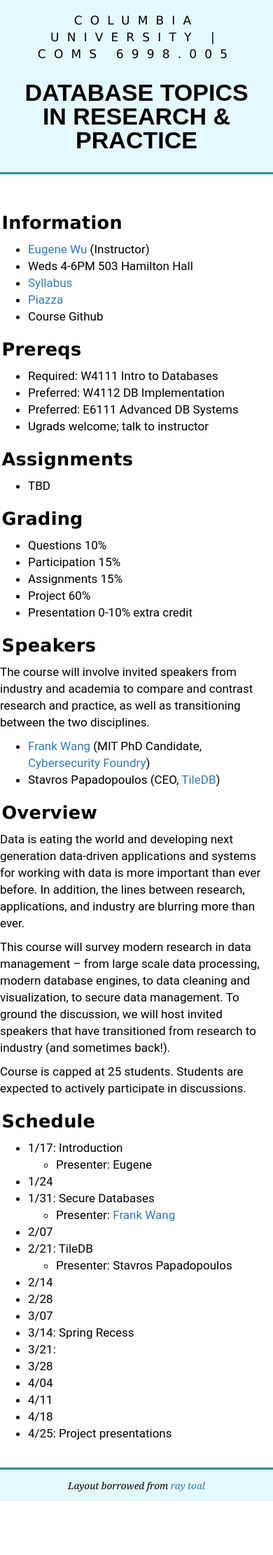
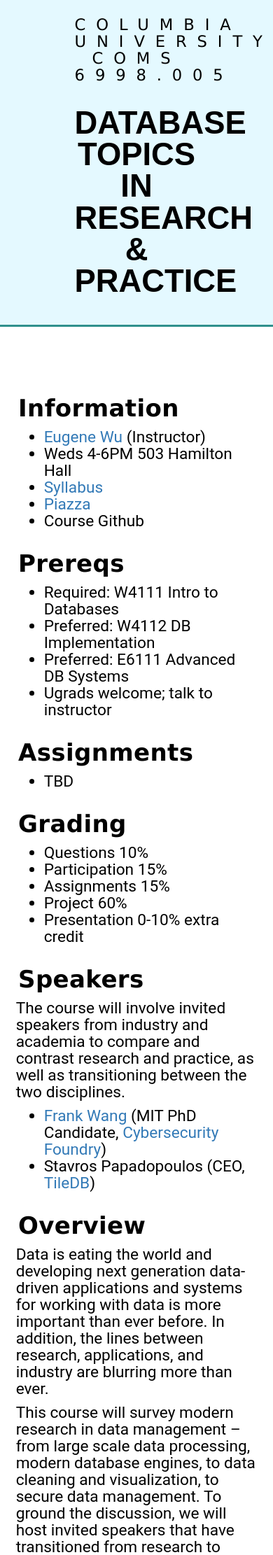
Before and after one commit to columbiadb/columbiadb.github.io, a Jekyll site: the page built from index.md, in a window 390 px wide. Shown: the top 2222 px of the page at 70% size. Built offline with Jekyll 4.4.1, drawn with Linux system fonts in a browser that asks for light colours; before the commit the page ends 2145 px from its top, so only the background shows below that.

Commit message:
updated website

```diff
--- a/_includes/header.html
+++ b/_includes/header.html
@@ -2,7 +2,7 @@
 
 <div class="largeheader centered splitafter">
 	<div class="container">
-		<div class="deco">COLUMBIA UNIVERSITY | COMS 6998.005</div>
+		<div class="deco">COLUMBIA UNIVERSITY COMS 6998.005</div>
     <div class="title"><a href="/" style="color:black;">DATABASE TOPICS IN RESEARCH & PRACTICE</a></div>
 	</div>
 </div>
--- a/_layouts/index.html
+++ b/_layouts/index.html
@@ -15,7 +15,7 @@
 {% include header.html %}
 
 
-<div class="row" style="margin-top: 2em;">
+<div class="row content" style="margin-top: 2em;">
   <div class="col-md-3 col-md-offset-2">
 		{% capture index_left %}{% include index_left.md %}{% endcapture %}
 		{{ index_left | markdownify }}
--- a/files/css/style.css
+++ b/files/css/style.css
@@ -139,3 +139,18 @@ p.centered, div.centered {
 div.joiner {
   clear: both;
 }
+
+
+@media (max-width: 989px) {
+  body, p {
+    font-size: 17pt;
+  }
+  .container {
+    width: 60%;
+  }
+  .content {
+    margin: none;
+    padding: 1em;
+  }
+
+}
```
